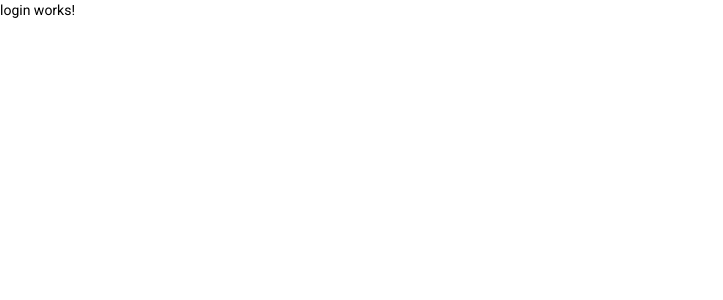
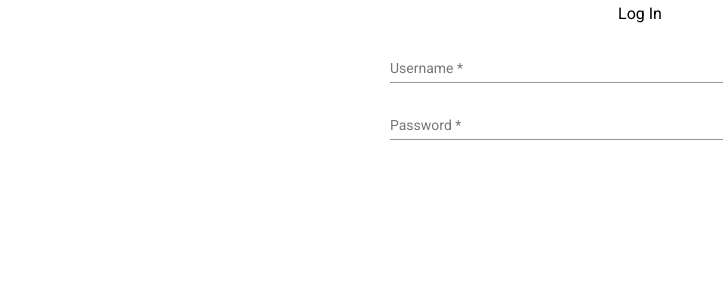
Before and after one commit to gsloup/Brewery-Tracker-Angular-Application, an Angular app: page /login in a window 1280 px wide. Shown: the top 300 px of the page, without its empty margins (0-723 px from the left). Built offline with nearby package versions, Linux system fonts and the light colour scheme.

Commit message:
adds most of login components template and styling

```diff
--- a/src/app/app.module.ts
+++ b/src/app/app.module.ts
@@ -9,6 +9,7 @@ import { LoginComponent } from './login/login.component';
 import { SignupComponent } from './signup/signup.component';
 import { BrowserAnimationsModule } from '@angular/platform-browser/animations';
 import { MaterialModule } from './materialModule';
+import { FormsModule, ReactiveFormsModule } from '@angular/forms';
 
 @NgModule({
   declarations: [
@@ -22,7 +23,9 @@ import { MaterialModule } from './materialModule';
     BrowserModule,
     AppRoutingModule,
     BrowserAnimationsModule,
-    MaterialModule
+    MaterialModule,
+    FormsModule,
+    ReactiveFormsModule
   ],
   providers: [],
   bootstrap: [AppComponent]
--- a/src/app/login/login.component.html
+++ b/src/app/login/login.component.html
@@ -1 +1,36 @@
-<p>login works!</p>
+<h3 class="text-center">Log In</h3>
+
+<form class="login-form margin-auto">
+
+    <mat-form-field class="full-width">
+      <mat-label>Username</mat-label>
+      <input matInput [formControl]="usernameFormControl" type="text" placeholder="Username">
+      <mat-error *ngIf="usernameFormControl.hasError('username') && !usernameFormControl.hasError('required')">
+        Please enter a valid username
+      </mat-error>
+      <mat-error *ngIf="usernameFormControl.hasError('required')">
+        Username is <strong>required</strong>
+      </mat-error>
+    </mat-form-field>
+
+    <mat-form-field class="full-width">
+        <mat-label>Password</mat-label>
+        <input matInput [formControl]="passwordFormControl" type="password" placeholder="Password">
+        <mat-error *ngIf="passwordFormControl.hasError('password') && !passwordFormControl.hasError('required')">
+          Password incorrect, please try again!
+        </mat-error>
+        <mat-error *ngIf="passwordFormControl.hasError('required')">
+          Password is <strong>required</strong>
+        </mat-error>
+    </mat-form-field>
+
+<!--  WILL UNCOMMENT WHEN CONTROLLER GETS FIXED
+    <div class="button">
+        <button mat-raised-button color='primary' [disabled]="loginForm.invalid">Login</button>
+    </div>
+
+    <div class="text-center">
+        <a routerLink='/signup'>New User? Sign up here!</a>
+    </div>
+-->
+  </form>
--- a/src/app/login/login.component.scss
+++ b/src/app/login/login.component.scss
@@ -0,0 +1,5 @@
+.login-form {
+    min-width: 150px;
+    max-width: 500px;
+    width: 100%;
+  }
--- a/src/app/login/login.component.ts
+++ b/src/app/login/login.component.ts
@@ -1,4 +1,5 @@
 import { Component, OnInit } from '@angular/core';
+import {FormControl, Validators, FormBuilder} from '@angular/forms';
 
 @Component({
   selector: 'app-login',
@@ -7,9 +8,18 @@ import { Component, OnInit } from '@angular/core';
 })
 export class LoginComponent implements OnInit {
 
-  constructor() { }
+  constructor(private fb:FormBuilder) { }
 
   ngOnInit(): void {
   }
+  usernameFormControl = new FormControl('', [
+        Validators.required,
+        Validators.email,
+      ]);
+
+  passwordFormControl = new FormControl('', [
+    Validators.required,
+    Validators.email,  // WILL HAVE TO GET THIS FIGURED OUT BEFORE LONG
+  ]);
 
 }
--- a/src/styles.scss
+++ b/src/styles.scss
@@ -2,3 +2,15 @@
 
 html, body { height: 100%; }
 body { margin: 0; font-family: Roboto, "Helvetica Neue", sans-serif; }
+
+.full-width {
+    width: 100%;
+  }
+
+.text-center {
+    text-align: center;
+}
+
+.margin-auto {
+    margin: auto;
+}
```
